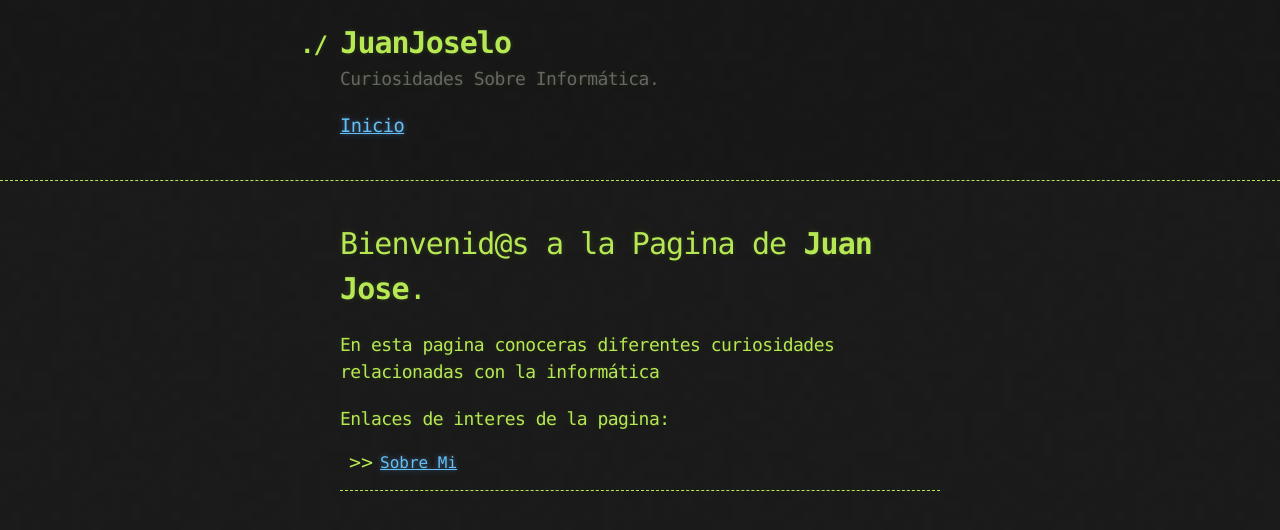
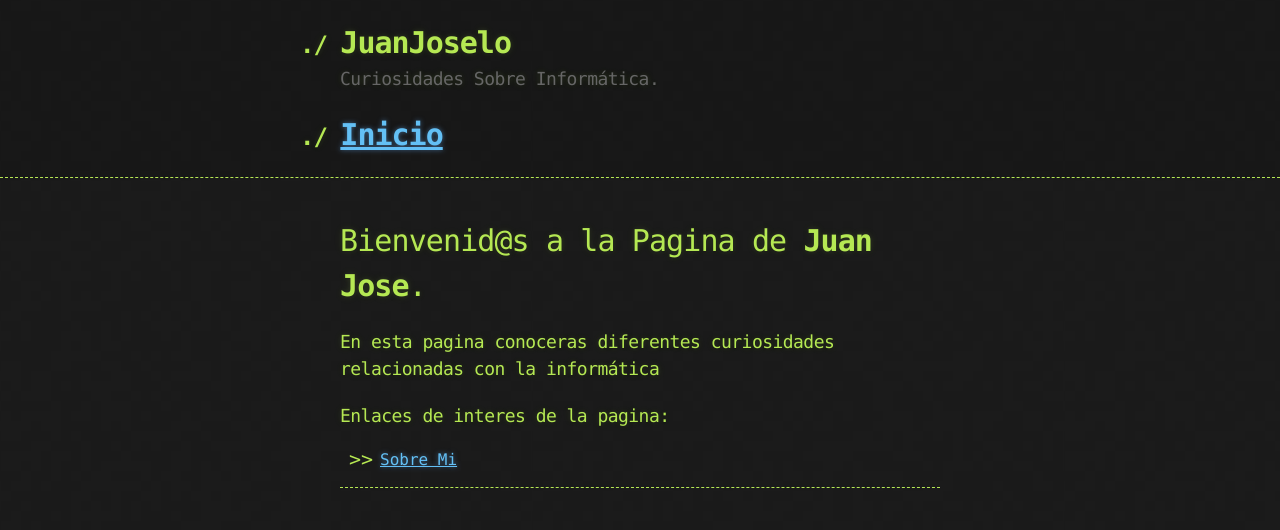
Before and after one commit to juanjoselopezroldan/juanjoselopezroldan.github.io, a Jekyll site: the page built from index.md, in a window 1280 px wide. Shown: the top 530 px of the page. Built offline with Jekyll 4.4.1, drawn with Linux system fonts in a browser that asks for light colours; our own code applies the rules of GitHub Pages for plain Markdown files.

```diff
--- a/_layouts/default.html
+++ b/_layouts/default.html
@@ -14,7 +14,7 @@
       <div class="container">
         <h1>{{ site.title | default: site.github.repository_name }}</h1>
         <h2>{{ site.description | default: site.github.project_tagline }}</h2>
-        <h3><a href= "https://juanjoselopezroldan.github.io/juanjoselo.github.io">Inicio</a></h3>
+        <h1><a href= "https://juanjoselopezroldan.github.io/juanjoselo.github.io">Inicio</a></h1>
       </div>
     </header>
 
```
